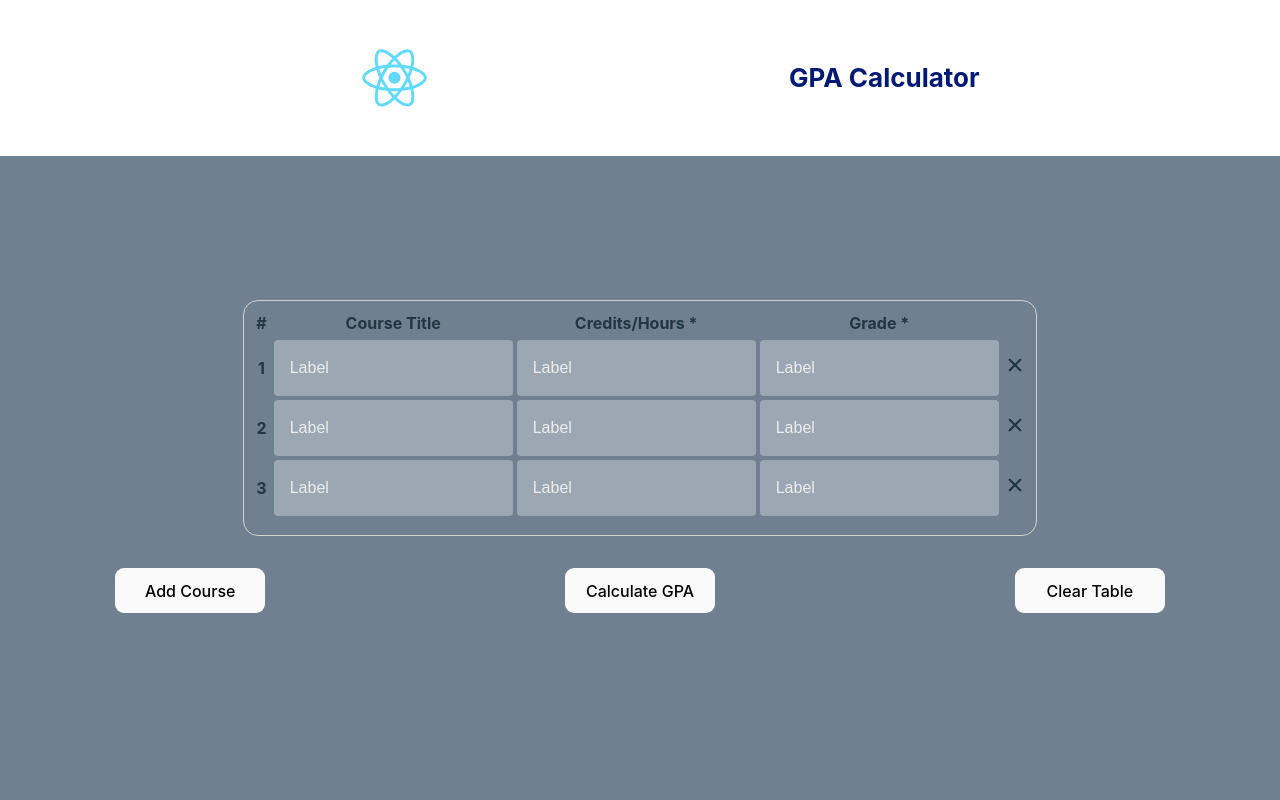
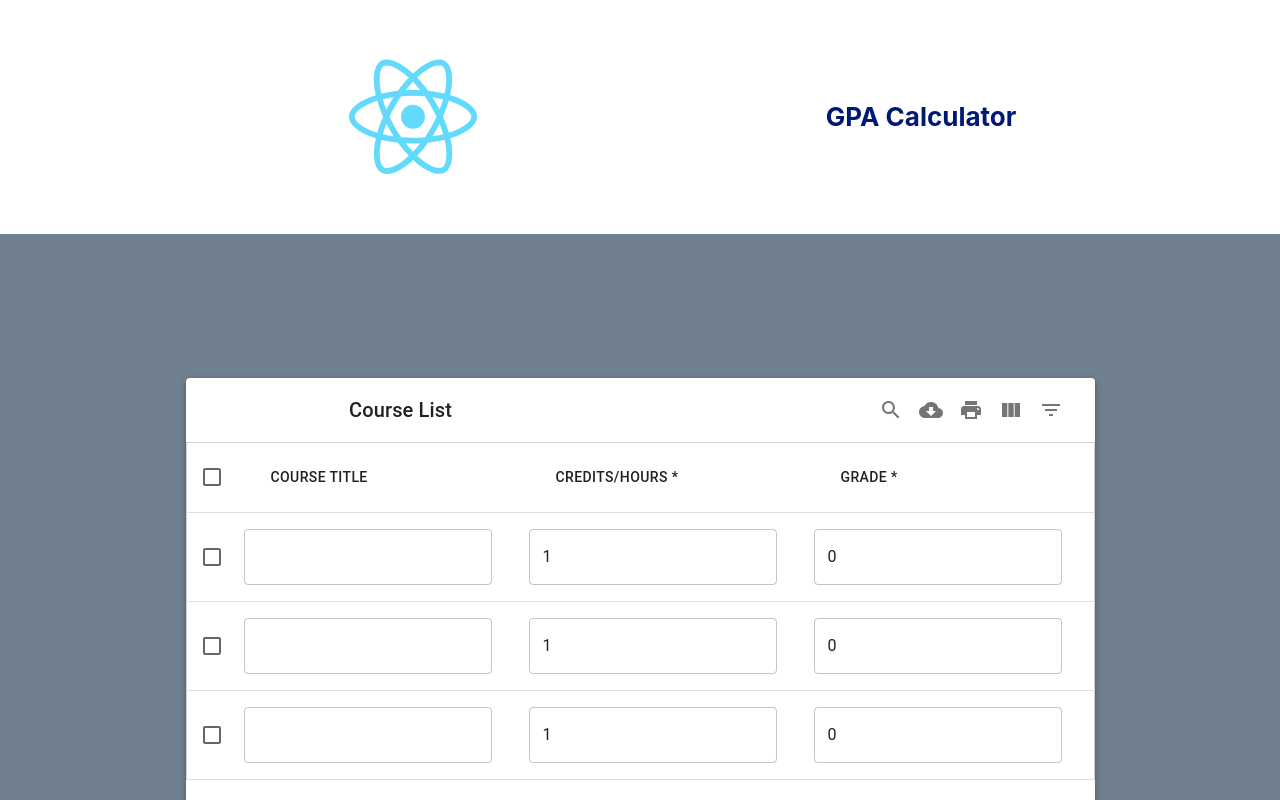
Before and after one commit to Seidenberg-Creative-Labs/gpa-calc, a React (Vite) app: page / in a window 1280 px wide. Shown: the top 800 px of the page. Built offline with nearby package versions, Linux system fonts and the light colour scheme; the HTML template or start-up script is replaced by a standard one.

Commit message:
Completed implementation for course input table

```diff
--- a/src/App.css
+++ b/src/App.css
@@ -6,6 +6,7 @@
 body {
   background-color: slategray;
   flex-direction: column;
+  padding-bottom: 6vh;
 }
 
 #root {
--- a/src/App.tsx
+++ b/src/App.tsx
@@ -1,14 +1,14 @@
 import React, {useState} from "react";
 import reactLogo from './assets/images/logo.svg';
 import './App.css';
+import Button from "./components/Button";
 import TableCourseInput from "./components/tables/TableCourseInput";
-import Button from "./components/Button";
 
 const App = () => {
-  const [courseTableData, setCourseTableData] = useState([
-      {id: 1, courseTitle: null, credits: null, grade: null},
-      {id: 2, courseTitle: null, credits: null, grade: null},
-      {id: 3, courseTitle: null, credits: null, grade: null}
+  const [data, setData] = useState([
+    ["", "1", "0"],
+    ["", "1", "0"],
+    ["", "1", "0"],
   ]);
 
   return (
@@ -18,11 +18,22 @@ const App = () => {
         <p>GPA Calculator</p>
       </header>
       <body className="body">
-        <TableCourseInput data={courseTableData} />
+      {/*@ts-ignore*/}
+      <TableCourseInput data={data} setData={setData} />
         <div id='btnMenu'>
-            <Button radius={9} color='#fafafa' text='Add Course' width='150px' height='45px' onClick={() => {}} />
-            <Button radius={9} color='#fafafa' text='Calculate GPA' width='150px' height='45px' onClick={() => {}} />
-            <Button radius={9} color='#fafafa' text='Clear Table' width='150px' height='45px' onClick={() => {}} />
+            <Button radius={9} color='#fafafa' text='Add Course' width='150px' height='45px' onClick={() => {
+                setData([...data, ["", "1", "0"]]);
+            }} />
+            <Button radius={9} color='#fafafa' text='Calculate GPA' width='150px' height='45px' onClick={() => {
+                alert('TODO: Implement this function\n\n' + JSON.stringify(data));
+            }} />
+            <Button radius={9} color='#fafafa' text='Clear Table' width='150px' height='45px' onClick={() => {
+                setData([
+                    ["", "1", "0"],
+                    ["", "1", "0"],
+                    ["", "1", "0"],
+                ])
+            }} />
         </div>
       </body>
     </div>
--- a/src/components/tables/TableCourseInput.tsx
+++ b/src/components/tables/TableCourseInput.tsx
@@ -1,181 +1,75 @@
-import React, {useState, useCallback, useEffect, useMemo, useRef, ChangeEvent} from 'react';
-
-import {
-    ColumnDef,
-    useReactTable,
-    getCoreRowModel,
-    flexRender,
-} from '@tanstack/react-table'
-import TextInput from "../Input/TextInput";
-import {IoClose} from "react-icons/io5";
-import {CSSTransition, TransitionGroup} from "react-transition-group";
-
-declare module '@tanstack/react-table' {
-    interface TableMeta {
-        updateData: (rowIndex: number, columnId: string, value: unknown) => void
-    }
-}
-
-type Course = {
-    courseTitle: string;
-    credits: number;
-    grade: number;
-};
+import React from 'react';
+import {FormControlLabel, TextField} from "@mui/material";
+import MUIDataTable from "mui-datatables";
 
 const TableCourseInput = props => {
-    const defaultColumn: Partial<ColumnDef<Course>> = {
-        cell: ({ getValue, row: { index }, column: { id }, table }) =>  {
-            const [value, setValue] = useState('');
+    const updateStateFromCell = (value, tableMeta) => {
+        const data = props.data;
+        data[tableMeta.rowIndex][tableMeta.columnIndex] = value;
+    }
 
-            const onBlur = () => {
-                table.options.meta?.updateData(index, id, value);
-            };
+    const columns = [
+        {
+            name: "Course Title",
+            options: {
+                filter: false,
+                customBodyRender: (value, tableMeta, updateValue) => (
+                    <FormControlLabel
+                        control={<TextField value={value} />}
+                        label=""
+                        value={value}
+                        onChange={event => {
+                            updateValue(event.target.value);
+                            updateStateFromCell(event.target.value, tableMeta);
+                        }}
+                    />
+                )
+            }
+        },
+        {
+            name: "Credits/Hours *",
+            options: {
+                filter: false,
+                customBodyRender: (value, tableMeta, updateValue) => (
+                    <FormControlLabel
+                        control={<TextField value={value || ''} type='number' />}
+                        label=""
+                        onChange={event => {
+                            if (event.target.value > 0) {
+                                updateValue(event.target.value)
+                                updateStateFromCell(event.target.value, tableMeta);
+                            }
+                        }}
+                    />
+                )
+            }
+        },
+        {
+            name: "Grade *",
+            options: {
+                filter: false,
+                customBodyRender: (value, tableMeta, updateValue) => (
+                    <FormControlLabel
+                        control={<TextField value={value || ''} type='number' />}
+                        label=""
+                        onChange={event => {
+                            if (event.target.value >= 0 && event.target.value <= 100) {
+                                updateValue(event.target.value);
+                                updateStateFromCell(event.target.value, tableMeta);
+                            }
+                        }}
+                    />
+                )
+            }
+        },
+    ];
 
-            return (
-                <TextInput
-                    // @ts-ignore
-                    type="text"
-                    value={value as string}
-                    onChange={(e: ChangeEvent<HTMLInputElement>) => {
-                        console.log('changeKey')
-                        setValue(e.target.value)
-                    }}
-                    onBlur={onBlur}
-                />
-            );
-        },
+    const options = {
+        filterType: 'checkbox',
     };
 
-    const useSkipper = () => {
-        const shouldSkipRef = useRef(true);
-        const shouldSkip = shouldSkipRef.current;
-
-        const skip = useCallback(() => {
-            shouldSkipRef.current = false;
-        }, []);
-
-        useEffect(() => {
-            shouldSkipRef.current = true;
-        });
-
-        return [shouldSkip, skip] as const;
-    };
-
-    const columns = useMemo<ColumnDef<Course>[]>(
-        () => [
-            {
-                accessorKey: 'id',
-                header: '#',
-                footer: props => props.column.id,
-                cell: props => (<span style={{fontWeight: 'bold'}}>{props.row.index + 1 as number}</span>)
-            },
-            {
-                accessorKey: 'courseTitle',
-                header: 'Course Title',
-                footer: props => props.column.id,
-            },
-            {
-                accessorKey: 'credits',
-                header: 'Credits/Hours *',
-                footer: props => props.column.id,
-            },
-            {
-                accessorKey: 'grade',
-                header: 'Grade *',
-                footer: props => props.column.id,
-            },
-            {
-                accessorKey: 'deleteRow',
-                header: '',
-                cell: row => (
-                    <div
-                        style={{alignContent: 'center', justifyContent: 'center', cursor: 'pointer'}}
-                        onClick={() => {
-                            const dataCopy = [...data];
-                            dataCopy.splice(row.row.index, 1);
-                            console.log(JSON.stringify(row.row));
-                            setData(dataCopy);
-                        }}>
-                        <IoClose size={24} />
-                    </div>
-                )
-            },
-        ],
-        []
-    );
-
-    const [data, setData] = useState(props.data);
-
-    const table = useReactTable({
-        // @ts-ignore
-        data,
-        columns,
-        defaultColumn,
-        getCoreRowModel: getCoreRowModel(),
-        debugTable: true,
-    });
-
     return (
-        <div className="p-2">
-            <table>
-                <thead>
-                {table.getHeaderGroups().map(headerGroup => (
-                    <tr key={headerGroup.id}>
-                        {headerGroup.headers.map(header => (
-                            <th key={header.id}>
-                                {header.isPlaceholder
-                                    ? null
-                                    : flexRender(
-                                        header.column.columnDef.header,
-                                        header.getContext()
-                                    )}
-                            </th>
-                        ))}
-                    </tr>
-                ))}
-                </thead>
-                <tbody>
-                {table.getRowModel().rows.map(row => {
-                    return (
-                        // <TransitionGroup component="tbody">
-                        //     {data.map((data, index) => (
-                        //     <CSSTransition key={index} timeout={500} classNames="fade">
-                                <tr key={row.id}>
-                                    {row.getVisibleCells().map(cell => {
-                                        return (
-                                            <td key={cell.id}>
-                                                {flexRender(
-                                                    cell.column.columnDef.cell,
-                                                    cell.getContext()
-                                                )}
-                                            </td>
-                                        )
-                                    })}
-                                </tr>
-                        //     </CSSTransition>
-                        //     ))}
-                        // </TransitionGroup>
-                    )})
-                }
-                </tbody>
-                {/*<tfoot>*/}
-                {/*    {table.getFooterGroups().map(footerGroup => (*/}
-                {/*        <tr key={footerGroup.id}>*/}
-                {/*            {footerGroup.headers.map(header => (*/}
-                {/*                <th key={header.id}>*/}
-                {/*                    {header.isPlaceholder*/}
-                {/*                        ? null*/}
-                {/*                        : flexRender(*/}
-                {/*                            header.column.columnDef.footer,*/}
-                {/*                            header.getContext()*/}
-                {/*                        )}*/}
-                {/*                </th>*/}
-                {/*            ))}*/}
-                {/*        </tr>*/}
-                {/*    ))}*/}
-                {/*</tfoot>*/}
-            </table>
-        </div>
+        <MUIDataTable title={"Course List"} data={props.data} columns={columns} />
     );
 };
 
```
Also changed, not shown: package.json (+6 -1 lines), 1 other file (tests, documents, lock files or other folders).
